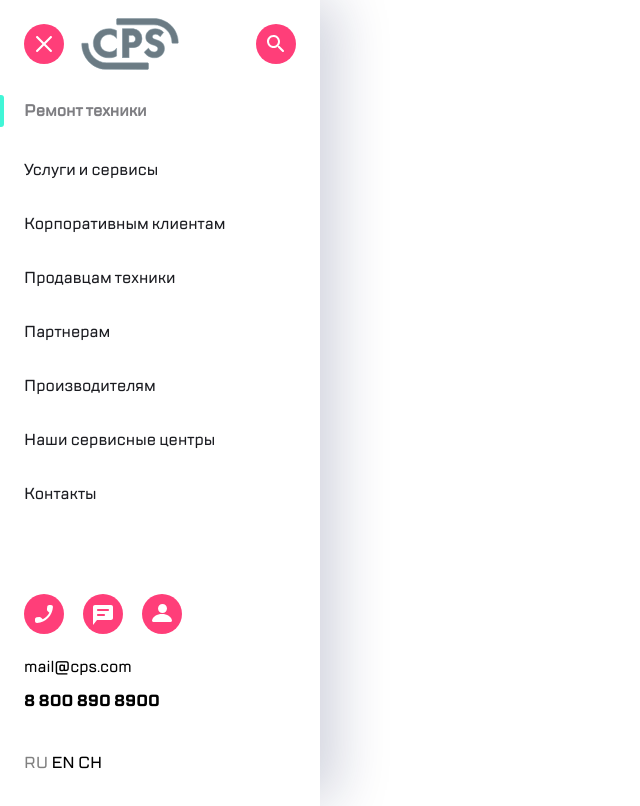
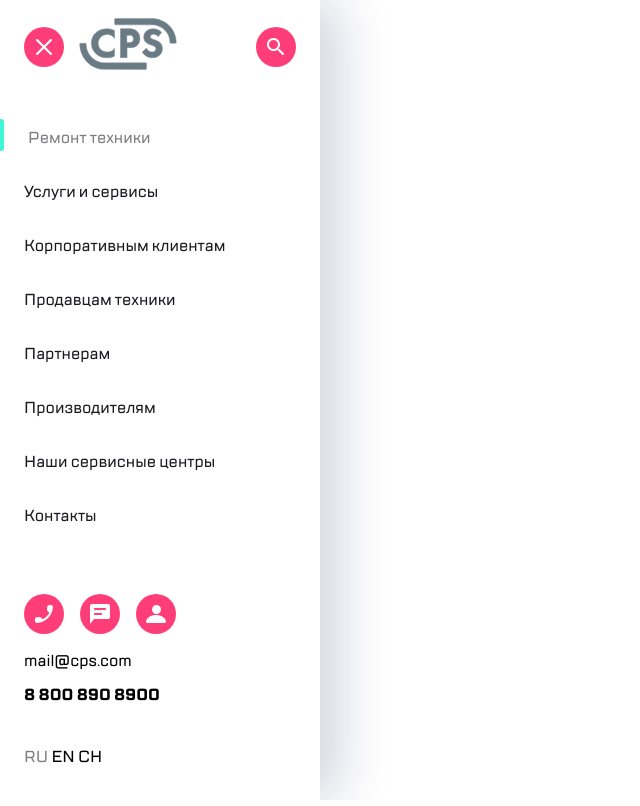
Before and after one commit to sisandupula/html-css-course, a plain HTML site: page HTML & CSS/CPS/aside/index.html in a window 1280 px wide. Shown: the whole page, without its empty margins (0-640 px from the left). Drawn offline with Linux system fonts and the light colour scheme.

Commit message:
refactored icons to links, flex container

```diff
--- a/HTML & CSS/CPS/aside/index.html
+++ b/HTML & CSS/CPS/aside/index.html
@@ -11,35 +11,42 @@
         <aside class="aside">
             <section class="aside__header">
                 <div class="left-side">
-                    <div class="close">
-                        <img class="close-icon" src="../images/close.svg" alt="Close side menu" />
+                    <div class="icon ">
+                        <a href="#" class="icon__close" /> </a>
                     </div>
                     <div class="logo">
                         <img class="logo-icon" src="../images/Group.svg" alt="Logo"/>
                     </div>
                 </div>
-                <div class="search">
-                    <img class="search-icon" src="../images/search.svg" alt="Search"/>
+                <div class="icon ">
+                    <a href="#" class="icon__search"></a>
                 </div>
             </section>
             <div class="aside__main">
                 <section class="aside__list">
-                    <div class="title">
+                    <!-- <div class="title">
                         <span class="title-text">Ремонт техники</span>
-                    </div>
-                    <button class="list-item">Услуги и сервисы</button>
-                    <button class="list-item">Корпоративным клиентам</button>
-                    <button class="list-item">Продавцам техники</button>
-                    <button class="list-item">Партнерам</button>
-                    <button class="list-item">Производителям</button>
-                    <button class="list-item">Наши сервисные центры</button>
-                    <button class="list-item">Контакты</button>
+                    </div> -->
+                    <a class="list-item-active list-item">Ремонт техники</a>
+                    <a class="list-item">Услуги и сервисы</a>
+                    <a class="list-item">Корпоративным клиентам</a>
+                    <a class="list-item">Продавцам техники</a>
+                    <a class="list-item">Партнерам</a>
+                    <a class="list-item">Производителям</a>
+                    <a class="list-item">Наши сервисные центры</a>
+                    <a class="list-item">Контакты</a>
                 </section>
                 <section class="aside__footer">
                     <div class="footer__item logos">
-                        <img class="logos__item logos__call" src="../images/call.svg" alt="call us" />
-                        <img class="logos__item logos__chat" src="../images/chat.svg" alt="chat us" />
-                        <img class="logos__item logos__contacts" src="../images/profile.svg" alt="contact us" />
+                        <div class="logos__item logos__call icon">
+                            <a href="#" class="icon__call"></a>
+                        </div>
+                        <div class="logos__item logos__chat icon ">
+                            <a href="#" class="icon__chat"></a>
+                        </div>
+                        <div class="logos__item logos__contacts icon">
+                            <a href="#" class="icon__contacts"></a>
+                        </div>
                     </div>
                     <div class="footer__item mail">
                         <span>mail@cps.com</span>
--- a/HTML & CSS/CPS/aside/style.css
+++ b/HTML & CSS/CPS/aside/style.css
@@ -16,7 +16,7 @@
     font-weight: normal;
     font-style: normal;
 }
-@keyframes myAnim {
+/* @keyframes myAnim {
 	0% {
 		transform: scale(1);
 	}
@@ -28,18 +28,19 @@
 	100% {
 		transform: scale(1);
 	}
-}
+} */
 @keyframes showLogo {
     0% {opacity: 0};
     100%{opacity: 1}
 }
 
-* > button{
+* > a{
     border: 0;
     padding: 0;
     font-family: "TT Lakes";
     font-size: 16px;
     background-color: inherit;
+    cursor: pointer;
 }
 .page {
     font-family: 'TT Lakes';
@@ -48,15 +49,17 @@
     font-size: 16px;
 }
 .body{
-    height: 100%;
+    height: 100vh;
     margin: 0;
 }
 .body__container{
     height: 100%;
 }
 .aside{
-    height: 100%;
-    display: inline-block;
+    height: 100vh;
+    display: flex;
+    flex-direction: column;
+    width: 320px;
     min-width: 320px;
 }
 .aside__header{
@@ -88,20 +91,24 @@
 .aside__list{
     z-index: 1;
 }
-.aside__list .title::before{
+.aside__list .list-item-active::before{
     position: relative;
+    left: -24px;
+    top:8px;
     content: '';
-    display: block;
+    display: inline-block;
     background-color: #41F6D7;
     width: 4px;
     height: 32px;
     border-radius: 0 3px 3px 0;
-    margin-right: 20px;
 }
 .list-item{
     display: block;
-    margin: 32px 24px;
+    padding: 16px 24px;
     color: #1B1C21;
+}
+.list-item-active{
+    color: #7E7E82;
 }
 .list-item:hover{
     filter:sepia(10%);
@@ -110,10 +117,12 @@
 }
 .aside__main{
     display: flex;
+    flex-grow:1;
     flex-direction: column;
     justify-content: space-between;
 }
 .logos{
+    display: flex;
     margin: 0 0 16px 24px;
 }
 .logos__item{
@@ -123,7 +132,7 @@
     margin-left: 24px;
 }
 .aside__footer{
-    transform: translate(0px, calc(100vh - 743px));
+    margin-top: auto;
     background-color: #FFFFFF;
     z-index: 2;
 }
@@ -142,6 +151,33 @@
 .languages{
     margin-bottom: 32px;
 }
+.left-side .icon{
+    margin-right: 15px;
+}
 .logo-icon{
     animation: showLogo 1s ease 0s  normal forwards;
 }
+.icon{
+    display: flex;
+    align-items: center;
+    justify-content: center;
+    width: 40px;
+    height: 40px;
+    background-color: #FF3E79;
+    border-radius: 100%;
+}
+.icon__close{
+    content: url(../images/icon-close.svg);
+}
+.icon__search{
+    content : url(../images/icon-search.svg)
+}
+.icon__call{
+    content: url(../images/icon-call.svg)
+}
+.icon__chat{
+    content: url(../images/icon-chat.svg)
+}
+.icon__contacts{
+    content: url(../images/icon-contacts.svg)
+}
```
Also changed, not shown: HTML & CSS/CPS/images/icon-call.svg (added), HTML & CSS/CPS/images/icon-chat.svg (added), HTML & CSS/CPS/images/icon-close.svg (added), HTML & CSS/CPS/images/icon-contacts.svg (added), HTML & CSS/CPS/images/icon-group.svg (added), HTML & CSS/CPS/images/icon-search.svg (added).
